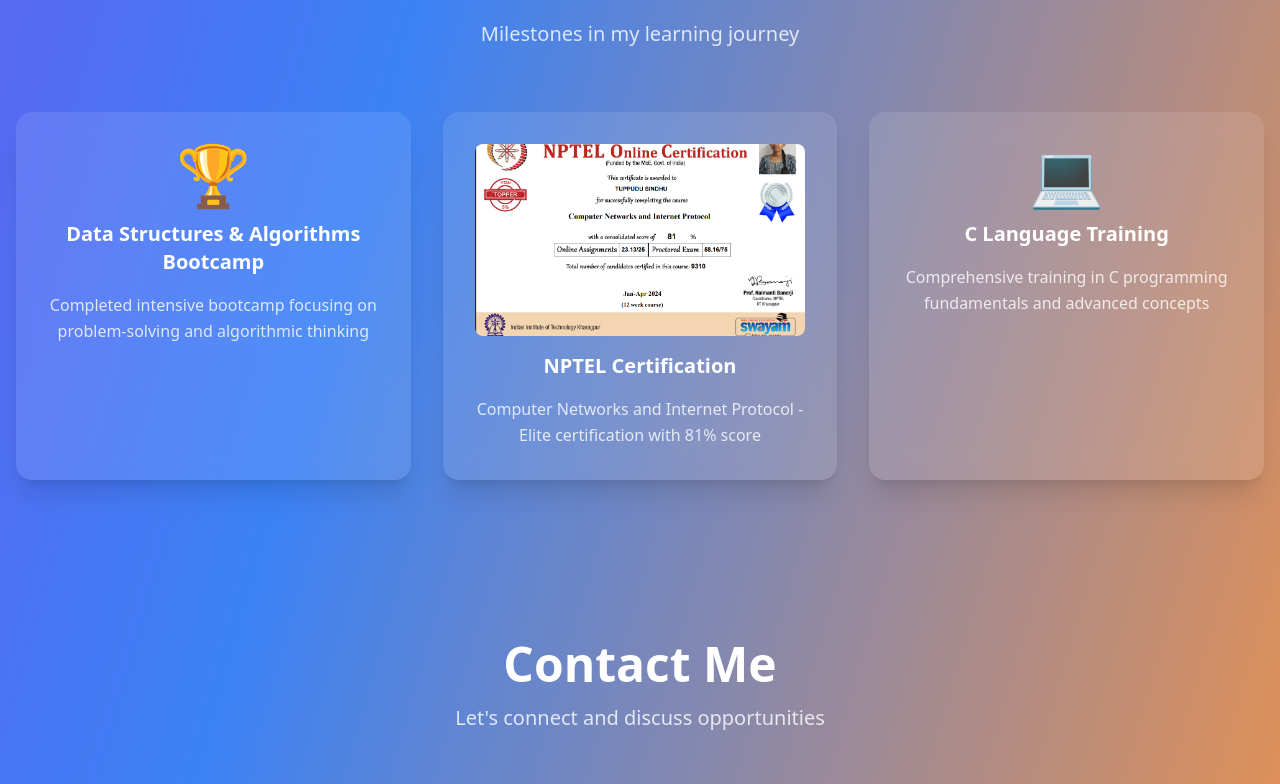
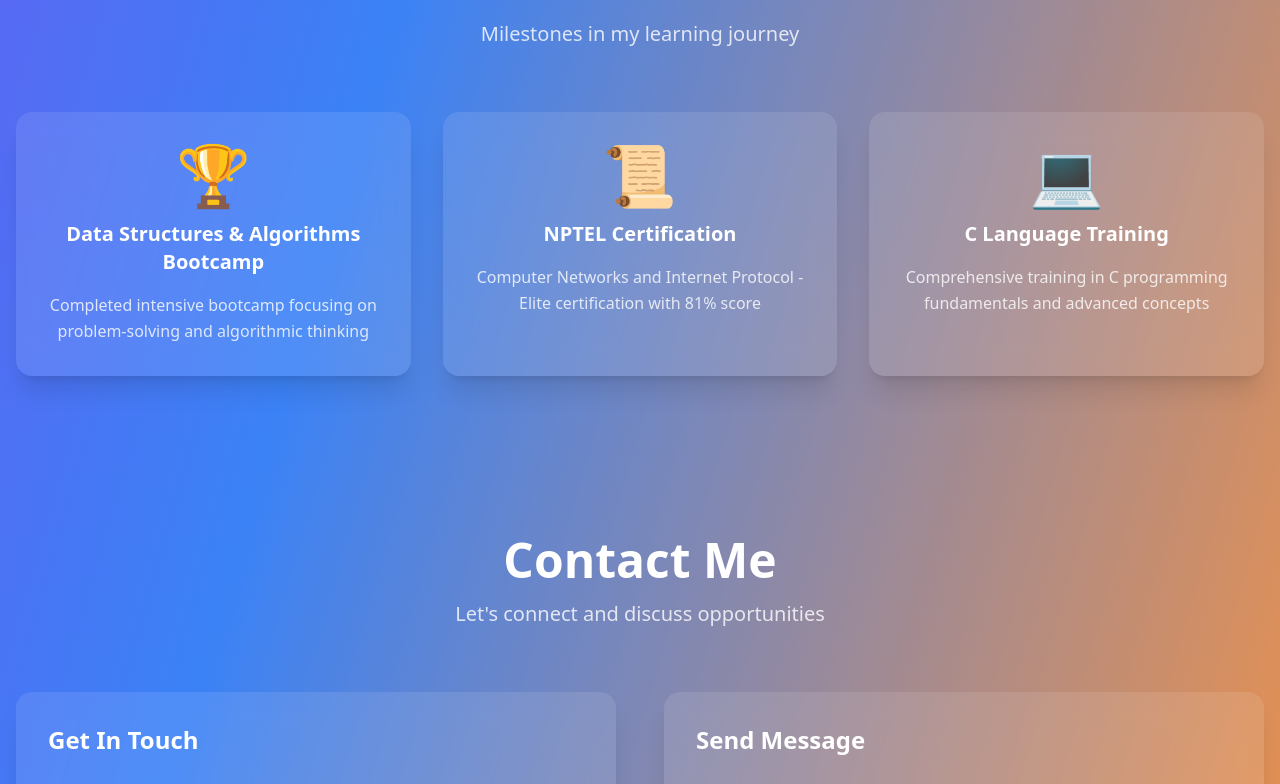
Before and after one commit to TuppuduSindhu/sindhu-portfolio, a React (Vite) app: page / in a window 1280 px wide. Shown: the part 3036-3820 px from the top of the page. Built offline with nearby package versions, Linux system fonts and the light colour scheme.

Commit message:
Remove certificate image
Removes the certificate image from the Achievements section, displaying only the icon and title.

```diff
--- a/src/components/Achievements.tsx
+++ b/src/components/Achievements.tsx
@@ -9,8 +9,7 @@ const Achievements = () => {
     {
       title: "NPTEL Certification",
       description: "Computer Networks and Internet Protocol - Elite certification with 81% score",
-      icon: "📜",
-      certificate: "/lovable-uploads/39e16fe4-486c-49e5-9755-f714f5f9410a.png"
+      icon: "📜"
     },
     {
       title: "C Language Training",
@@ -35,17 +34,7 @@ const Achievements = () => {
               key={index}
               className="bg-white/10 backdrop-blur-md rounded-2xl p-8 shadow-xl hover:shadow-2xl transition-all duration-300 hover:scale-105 text-center"
             >
-              {achievement.certificate ? (
-                <div className="mb-4">
-                  <img
-                    src={achievement.certificate}
-                    alt={achievement.title}
-                    className="w-full h-48 object-cover rounded-lg mb-4"
-                  />
-                </div>
-              ) : (
-                <div className="text-6xl mb-4">{achievement.icon}</div>
-              )}
+              <div className="text-6xl mb-4">{achievement.icon}</div>
               <h3 className="text-xl font-bold text-white mb-4">{achievement.title}</h3>
               <p className="text-white/80 leading-relaxed">{achievement.description}</p>
             </div>
```
